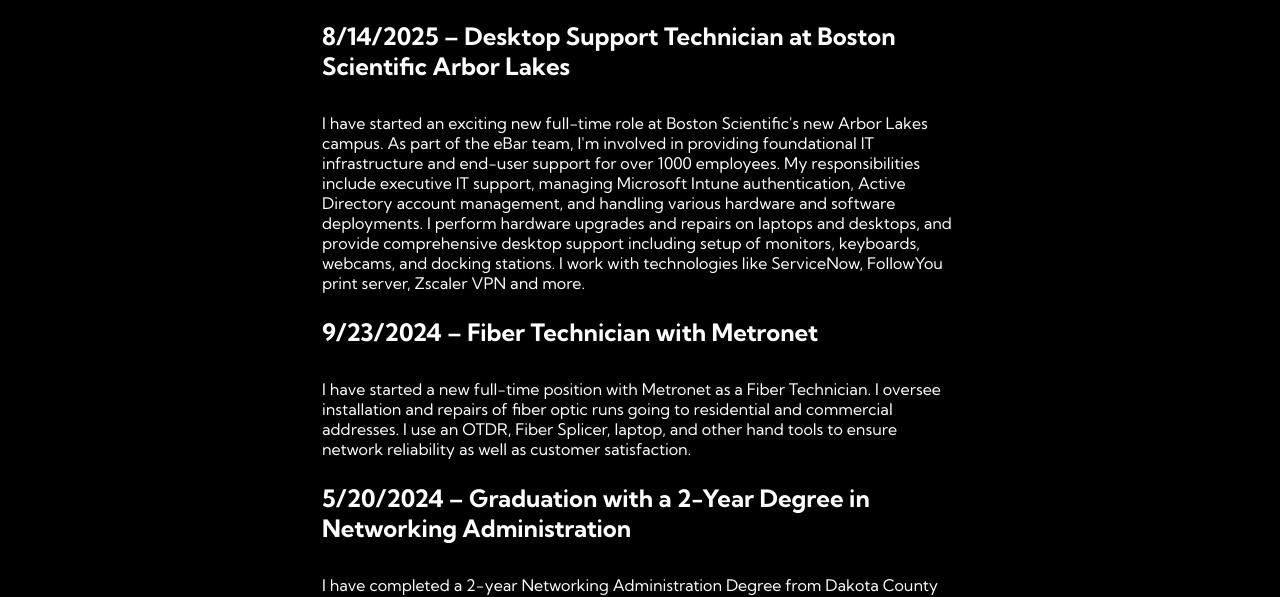
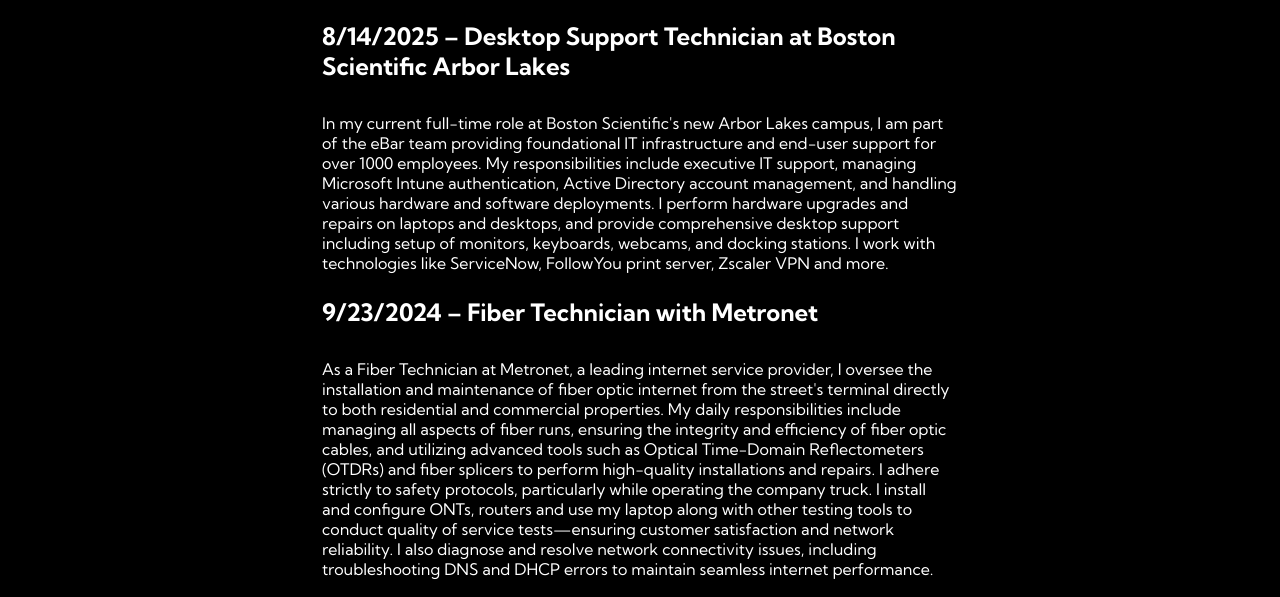
Before and after one commit to bradyrogers11/bradyrogers.me, a plain HTML site: page journal.html in a window 1280 px wide. Shown: the part 191-788 px from the top of the page. Drawn offline with Linux system fonts and the light colour scheme.

Commit message:
Update Metronet experience details and fix tense in journal entries

```diff
--- a/journal.html
+++ b/journal.html
@@ -32,10 +32,10 @@
   <p>This is my career journal where I give updates on my employment and projects.</p>
 
   <h2>8/14/2025 – Desktop Support Technician at Boston Scientific Arbor Lakes</h2>
-  <p>I have started an exciting new full-time role at Boston Scientific's new Arbor Lakes campus. As part of the eBar team, I'm involved in providing foundational IT infrastructure and end-user support for over 1000 employees. My responsibilities include executive IT support, managing Microsoft Intune authentication, Active Directory account management, and handling various hardware and software deployments. I perform hardware upgrades and repairs on laptops and desktops, and provide comprehensive desktop support including setup of monitors, keyboards, webcams, and docking stations. I work with technologies like ServiceNow, FollowYou print server, Zscaler VPN and more.</p>
+  <p>In my current full-time role at Boston Scientific's new Arbor Lakes campus, I am part of the eBar team providing foundational IT infrastructure and end-user support for over 1000 employees. My responsibilities include executive IT support, managing Microsoft Intune authentication, Active Directory account management, and handling various hardware and software deployments. I perform hardware upgrades and repairs on laptops and desktops, and provide comprehensive desktop support including setup of monitors, keyboards, webcams, and docking stations. I work with technologies like ServiceNow, FollowYou print server, Zscaler VPN and more.</p>
 
   <h2>9/23/2024 – Fiber Technician with Metronet</h2>
-  <p>I have started a new full-time position with Metronet as a Fiber Technician. I oversee installation and repairs of fiber optic runs going to residential and commercial addresses. I use an OTDR, Fiber Splicer, laptop, and other hand tools to ensure network reliability as well as customer satisfaction.</p>
+  <p>As a Fiber Technician at Metronet, a leading internet service provider, I oversee the installation and maintenance of fiber optic internet from the street's terminal directly to both residential and commercial properties. My daily responsibilities include managing all aspects of fiber runs, ensuring the integrity and efficiency of fiber optic cables, and utilizing advanced tools such as Optical Time-Domain Reflectometers (OTDRs) and fiber splicers to perform high-quality installations and repairs. I adhere strictly to safety protocols, particularly while operating the company truck. I install and configure ONTs, routers and use my laptop along with other testing tools to conduct quality of service tests—ensuring customer satisfaction and network reliability. I also diagnose and resolve network connectivity issues, including troubleshooting DNS and DHCP errors to maintain seamless internet performance.</p>
 
   <h2>5/20/2024 – Graduation with a 2-Year Degree in Networking Administration</h2>
   <p>I have completed a 2-year Networking Administration Degree from Dakota County Technical College. I learned a lot while in the program; upon completion, my main interests have been networking configuration as well as network security. I have configured networks using cisco routers and switches while utilizing routing concepts OSPF, EIGRP, Inter Vlan routing, access control lists and more. I have set up a webserver, DNS, DHCP along Active Directory all on top of Windows Server 2022. Another important part of my skillset is automating tasks with powershell scripts and file manipulation using command line. Finally, another area of my education involves SQL server configuration as well as database design.  Upon completion of the program I obtained a letter of recommendation from my teacher Nathan Blommel.</p>
```
Also changed, not shown: resume.html (+1 -0 lines).
